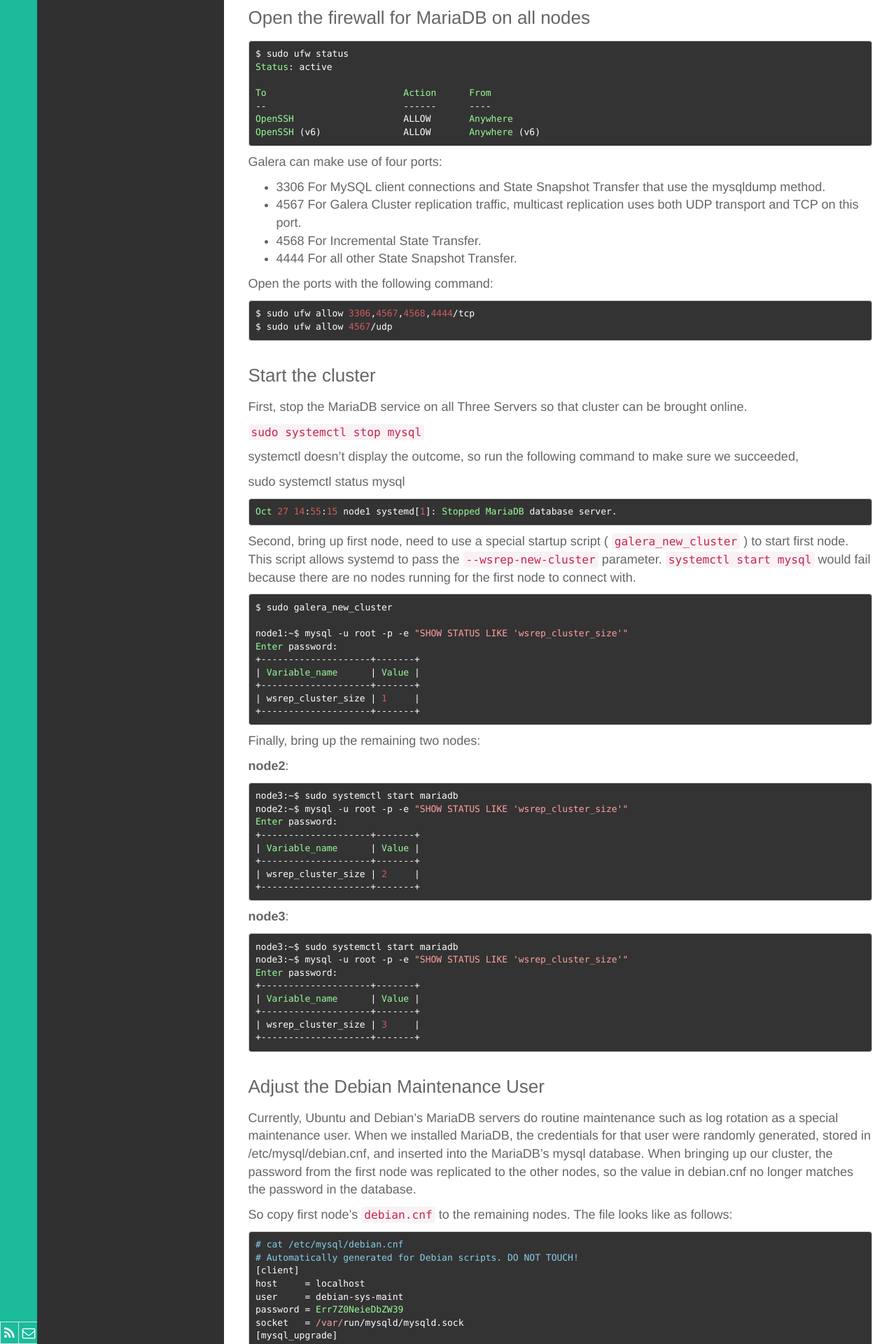
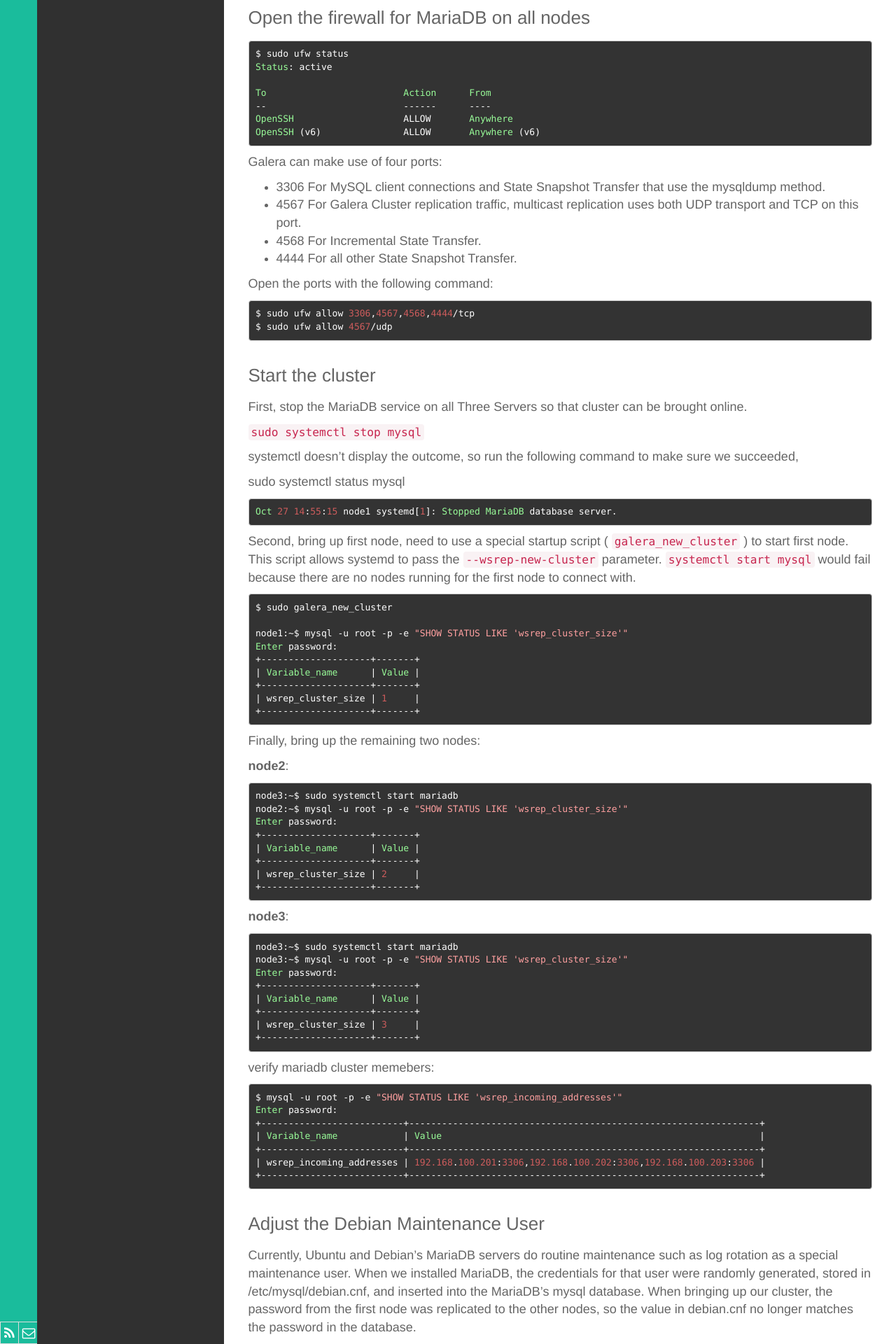
Before and after one commit to wenchma/wenchma.github.io, a Jekyll site: the page built from _posts/2016-10-27-mariadb-galera-cluster.md, in a window 1280 px wide. Shown: the part 3080-5000 px from the top of the page at 70% size. Built offline with Jekyll 4.4.1, drawn with Linux system fonts in a browser that asks for light colours.

Commit message:
Update doc for mariadb cluster

````diff
--- a/_posts/2016-10-27-mariadb-galera-cluster.md
+++ b/_posts/2016-10-27-mariadb-galera-cluster.md
@@ -235,6 +235,18 @@
 +--------------------+-------+
 ```
 
+verify mariadb cluster memebers:
+
+```
+$ mysql -u root -p -e "SHOW STATUS LIKE 'wsrep_incoming_addresses'"
+Enter password:
++--------------------------+----------------------------------------------------------------+
+| Variable_name            | Value                                                          |
++--------------------------+----------------------------------------------------------------+
+| wsrep_incoming_addresses | 192.168.100.201:3306,192.168.100.202:3306,192.168.100.203:3306 |
++--------------------------+----------------------------------------------------------------+
+```
+
 ### Adjust the Debian Maintenance User
 
 Currently, Ubuntu and Debian's MariaDB servers do routine maintenance such as log rotation as a special maintenance user.
@@ -262,6 +274,13 @@
 basedir  = /usr
 ```
 check the password is correct, if not, update datatbase.
+
+### Verify Replication
+
+On node1, you can create one database and a talbe, then insert into a row data;
+insert into another row data on node2 and node3, so verify the data is the same
+on all three nodes.
+
 
 ## Part II - MaxScale
 
````
